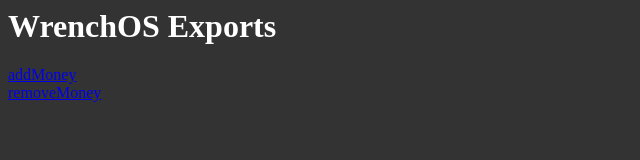
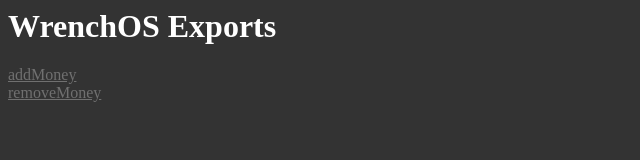
Before and after one commit to TateTheBait/WrenchOSdocs, a plain HTML site: page exports.html in a window 1280 px wide. Shown: the whole page, without its empty margins (0-640 px from the left). Drawn offline with Linux system fonts and the light colour scheme.

Commit message:
Update exports.html

```diff
--- a/exports.html
+++ b/exports.html
@@ -3,6 +3,15 @@
     body {
       background-color: rgb(51, 51, 51);
       color: white;
+    }
+    a {
+      color: rgb(112, 112, 112)
+    }
+    a:visited {
+      color: rgb(112, 112, 112)
+    }
+    a:hover {
+      color: rgb(79, 79, 79)
     }
   </style>
 </head>
```
